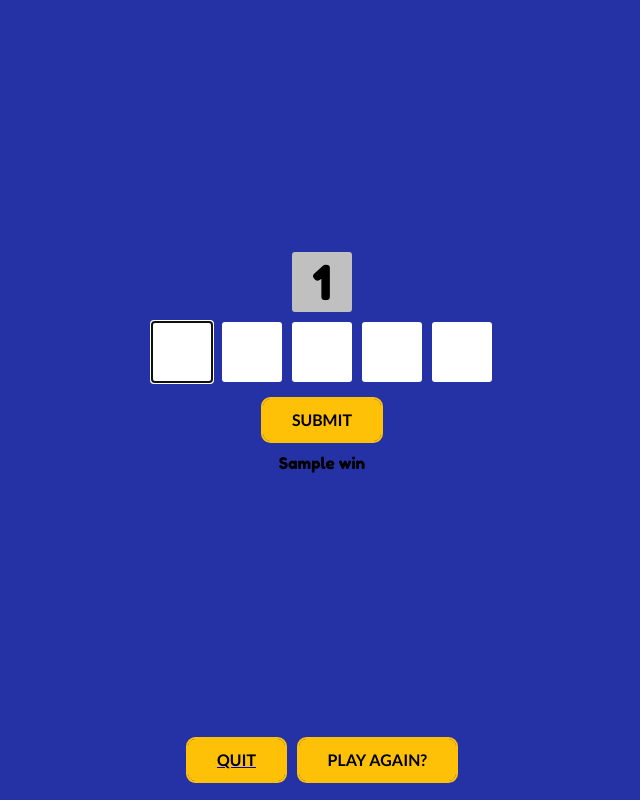
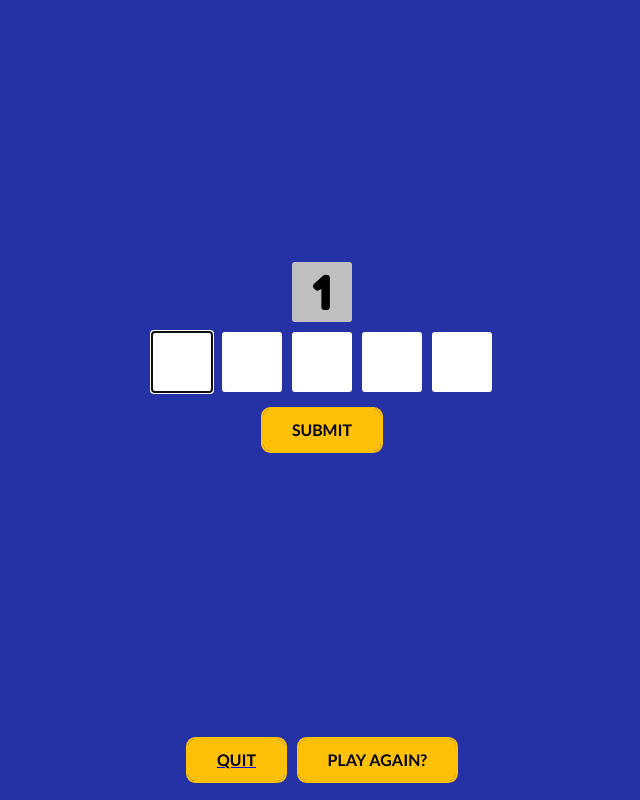
Before and after one commit to C-Undritz/Word-Spiel, a Flask app: template templates/game_screen.html in a window 1280 px wide. Shown: the whole page, without its empty margins (318-958 px from the left). Run offline with Flask 2, Linux system fonts and the light colour scheme; the template is opened without the code that fills it: most values are stand-ins (such as "Sample title", 1, 10 or a date in 2020).

Commit message:
Added hidden attribute to game.win value display

```diff
--- a/templates/game_screen.html
+++ b/templates/game_screen.html
@@ -89,7 +89,7 @@
     </div>
   </div>
 
-  <div id="win-bool">{{ game.win }}</div>
+  <div id="win-bool" hidden>{{ game.win }}</div>
 
   <!-- The Modal -->
   <div id="myModal" class="modal">
```
